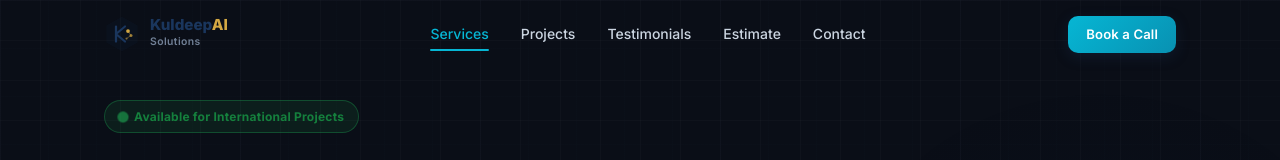
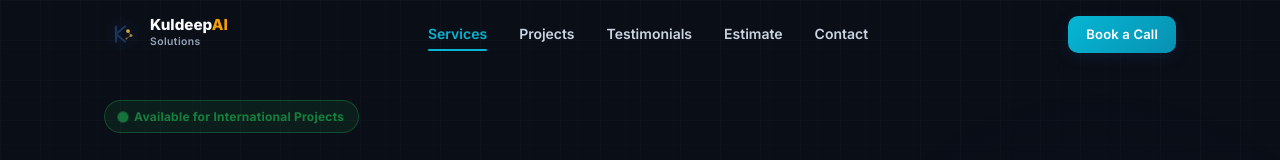
Before and after one commit to Kuldeep0101/kuldeep-ai-solutions, a React (Vite) app: page / in a window 1280 px wide. Shown: the top 160 px of the page. Built offline with nearby package versions, Linux system fonts and the light colour scheme.

Commit message:
fix: Navbar light mode styling issue and make links bold

```diff
--- a/src/components/Navbar.jsx
+++ b/src/components/Navbar.jsx
@@ -61,10 +61,10 @@ export default function Navbar() {
           top: 0, left: 0, right: 0,
           zIndex: 50,
           height: 68,
-          background: scrolled ? "rgba(255,255,255,0.96)" : "transparent",
+          background: scrolled ? "rgba(10,14,23,0.85)" : "transparent",
           backdropFilter: scrolled ? "blur(14px)" : "none",
           WebkitBackdropFilter: scrolled ? "blur(14px)" : "none",
-          boxShadow: scrolled ? "0 1px 0 rgba(0,0,0,0.07)" : "none",
+          boxShadow: scrolled ? "0 1px 0 rgba(255,255,255,0.05)" : "none",
           transition: "background 0.3s, box-shadow 0.3s",
         }}
       >
@@ -73,10 +73,10 @@ export default function Navbar() {
           <a href="#" style={{ textDecoration: "none", display: "flex", alignItems: "center", gap: 10 }}>
             <Logo size={36} />
             <div>
-              <div style={{ fontWeight: 800, fontSize: "0.95rem", color: "#1A365D", lineHeight: 1.1 }}>
-                Kuldeep<span style={{ color: "#D4A843" }}>AI</span>
+              <div style={{ fontWeight: 800, fontSize: "0.95rem", color: "#F8FAFC", lineHeight: 1.1 }}>
+                Kuldeep<span style={{ color: "#F59E0B" }}>AI</span>
               </div>
-              <div style={{ fontSize: "0.65rem", color: "#718096", fontWeight: 600, letterSpacing: "0.04em" }}>Solutions</div>
+              <div style={{ fontSize: "0.65rem", color: "#94A3B8", fontWeight: 600, letterSpacing: "0.04em" }}>Solutions</div>
             </div>
           </a>
 
@@ -100,7 +100,7 @@ export default function Navbar() {
               Book a Call
             </a>
             <button className="mobile-ham" onClick={() => setOpen(true)}
-              style={{ background: "none", border: "none", cursor: "pointer", color: "#4A5568", display: "none" }}>
+              style={{ background: "none", border: "none", cursor: "pointer", color: "#CBD5E1", display: "none" }}>
               <Menu size={22} />
             </button>
           </div>
@@ -121,7 +121,7 @@ export default function Navbar() {
             initial={{ opacity: 0 }} animate={{ opacity: 1 }} exit={{ opacity: 0 }}
             transition={{ duration: 0.18 }}>
             <button onClick={() => setOpen(false)}
-              style={{ position: "absolute", top: 20, right: 20, background: "#F1F5F9", border: "none", borderRadius: 8, width: 38, height: 38, display: "flex", alignItems: "center", justifyContent: "center", cursor: "pointer", color: "#374151" }}>
+              style={{ position: "absolute", top: 20, right: 20, background: "rgba(255,255,255,0.05)", border: "none", borderRadius: 8, width: 38, height: 38, display: "flex", alignItems: "center", justifyContent: "center", cursor: "pointer", color: "#F8FAFC" }}>
               <X size={20} />
             </button>
             <Logo size={44} />
@@ -129,7 +129,7 @@ export default function Navbar() {
               <motion.button key={l.href}
                 initial={{ opacity: 0, y: 14 }} animate={{ opacity: 1, y: 0 }} transition={{ delay: i * 0.055 }}
                 onClick={() => goto(l.href)}
-                style={{ fontSize: "1.4rem", fontWeight: 700, color: active === l.href ? "#2A4A7F" : "#1A365D", background: "none", border: "none", cursor: "pointer" }}>
+                style={{ fontSize: "1.4rem", fontWeight: 700, color: active === l.href ? "#06B6D4" : "#F8FAFC", background: "none", border: "none", cursor: "pointer" }}>
                 {l.label}
               </motion.button>
             ))}
--- a/src/index.css
+++ b/src/index.css
@@ -290,7 +290,7 @@ input[type="range"]::-webkit-slider-thumb:hover { transform: scale(1.2); }
 /* ─── Nav link ─── */
 .nav-link {
   position: relative;
-  font-weight: 500;
+  font-weight: 600;
   font-size: 0.875rem;
   color: var(--text-body);
   text-decoration: none;
@@ -318,7 +318,7 @@ input[type="range"]::-webkit-slider-thumb:hover { transform: scale(1.2); }
 .mobile-menu {
   position: fixed;
   inset: 0;
-  background: rgba(255,255,255,0.99);
+  background: var(--bg-page);
   z-index: 100;
   display: flex;
   flex-direction: column;
```
